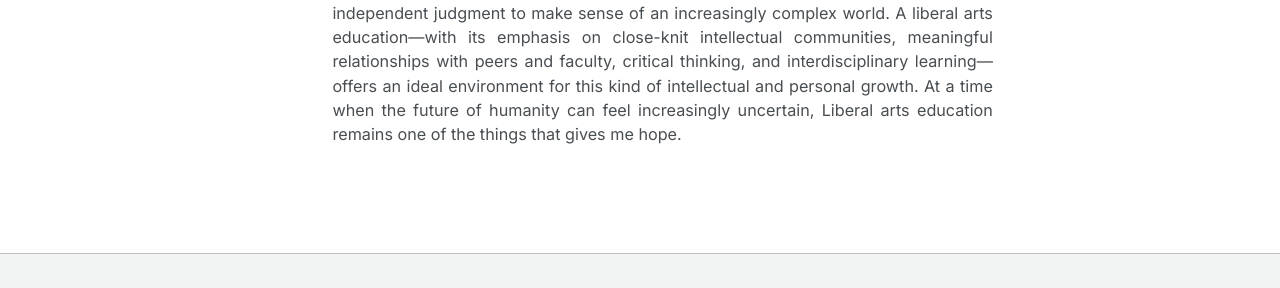
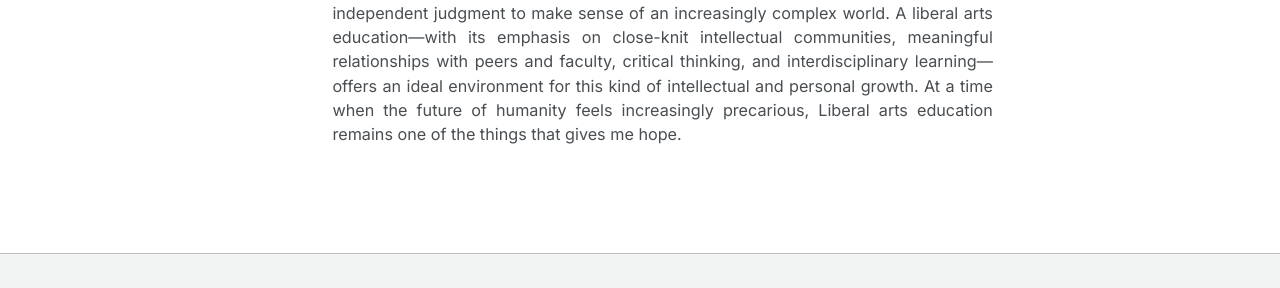
Before and after one commit to wu-haoze/wu-haoze.github.io, a Jekyll site: the page built from _pages/about.md, in a window 1280 px wide and 900 px high, scrolled down 558 px. Shown: the part 564-852 px from the top of the window. Built offline with Jekyll 4.4.1, drawn with Linux system fonts in a browser that asks for light colours; some of the changed text lies outside the part shown.

Commit message:
Update about.md

```diff
--- a/_pages/about.md
+++ b/_pages/about.md
@@ -39,4 +39,4 @@ I got my PhD at Stanford University in 2024, advised by Clark Barrett. Before th
 
 **On Liberal Arts Education**
 
-At this moment of profound uncertainty, whether at a research university or a liberal arts college, I believe a higher education grounded in the liberal arts is more valuable than ever. Students urgently need to develop a sense of who they are and what they value, identify the skills to make a positive impact in society, and exercise independent judgment to make sense of an increasingly complex world. A liberal arts education—with its emphasis on close-knit intellectual communities, meaningful relationships with peers and faculty, critical thinking, and interdisciplinary learning—offers an ideal environment for this kind of intellectual and personal growth. At a time when the future of humanity can feel increasingly uncertain, Liberal arts education remains one of the things that gives me hope.
+At this moment of profound uncertainty, whether at a research university or a liberal arts college, I believe a higher education grounded in the liberal arts is more valuable than ever. Students urgently need to develop a sense of who they are and what they value, identify the skills to make a positive impact in society, and exercise independent judgment to make sense of an increasingly complex world. A liberal arts education—with its emphasis on close-knit intellectual communities, meaningful relationships with peers and faculty, critical thinking, and interdisciplinary learning—offers an ideal environment for this kind of intellectual and personal growth. At a time when the future of humanity feels increasingly precarious, Liberal arts education remains one of the things that gives me hope.
```
